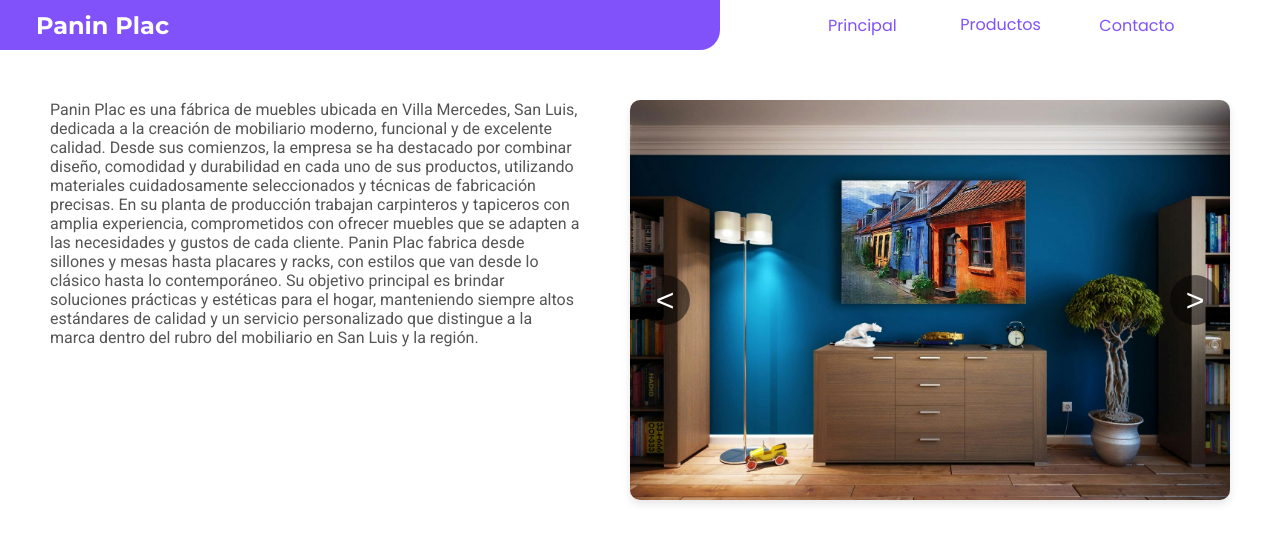
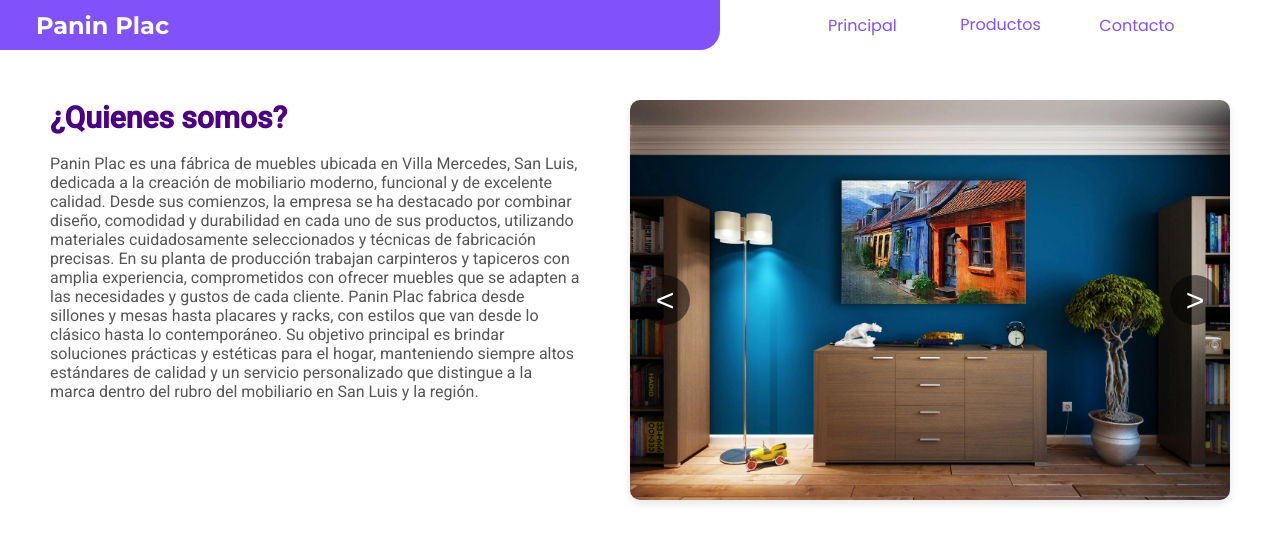
Before and after one commit to Fabrizioandres1998/ProyectoIntegrador, a plain HTML site: page index.html in a window 1280 px wide. Drawn offline with Linux system fonts and the light colour scheme.

Commit message:
Titulo en index

```diff
--- a/index.html
+++ b/index.html
@@ -9,7 +9,6 @@
     <link
         href="https://fonts.googleapis.com/css2?family=Montserrat:wght@700&family=Poppins:wght@400;500&family=Roboto:wght@400;500&display=swap"
         rel="stylesheet">
-
 
 </head>
 
@@ -25,7 +24,7 @@
         </ul>
     </nav>
     <div class="contenido">
-        <p class="texto">Panin Plac es una fábrica de muebles ubicada en Villa Mercedes, San Luis, dedicada a la creación de mobiliario moderno, funcional y de excelente calidad. Desde sus comienzos, la empresa se ha destacado por combinar diseño, comodidad y durabilidad en cada uno de sus productos, utilizando materiales cuidadosamente seleccionados y técnicas de fabricación precisas. En su planta de producción trabajan carpinteros y tapiceros con amplia experiencia, comprometidos con ofrecer muebles que se adapten a las necesidades y gustos de cada cliente. Panin Plac fabrica desde sillones y mesas hasta placares y racks, con estilos que van desde lo clásico hasta lo contemporáneo. Su objetivo principal es brindar soluciones prácticas y estéticas para el hogar, manteniendo siempre altos estándares de calidad y un servicio personalizado que distingue a la marca dentro del rubro del mobiliario en San Luis y la región.</p>
+        <p class="texto"> <span class="titulo">¿Quienes somos?</span> <br><br>Panin Plac es una fábrica de muebles ubicada en Villa Mercedes, San Luis, dedicada a la creación de mobiliario moderno, funcional y de excelente calidad. Desde sus comienzos, la empresa se ha destacado por combinar diseño, comodidad y durabilidad en cada uno de sus productos, utilizando materiales cuidadosamente seleccionados y técnicas de fabricación precisas. En su planta de producción trabajan carpinteros y tapiceros con amplia experiencia, comprometidos con ofrecer muebles que se adapten a las necesidades y gustos de cada cliente. Panin Plac fabrica desde sillones y mesas hasta placares y racks, con estilos que van desde lo clásico hasta lo contemporáneo. Su objetivo principal es brindar soluciones prácticas y estéticas para el hogar, manteniendo siempre altos estándares de calidad y un servicio personalizado que distingue a la marca dentro del rubro del mobiliario en San Luis y la región.</p>
         <div class="carrusel">
             <button id="boton-izquierda" class="btn-carrusel"><</button>
             <img src="assets/1.jpg" alt="imagen de muebles" id="imagen">
--- a/styles.css
+++ b/styles.css
@@ -234,3 +234,9 @@ img {
     display: block;
     font-family: 'Roboto', sans-serif;
 }
+
+.titulo {
+    font-size: 30px;
+    color: #4b0082;
+    font-weight: bold;
+}
```
Also changed, not shown: Productos.html (+12 -9 lines).
